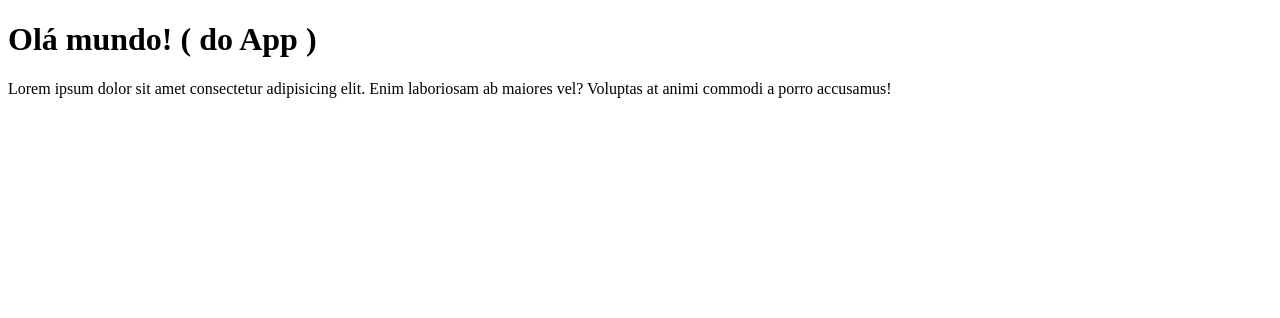
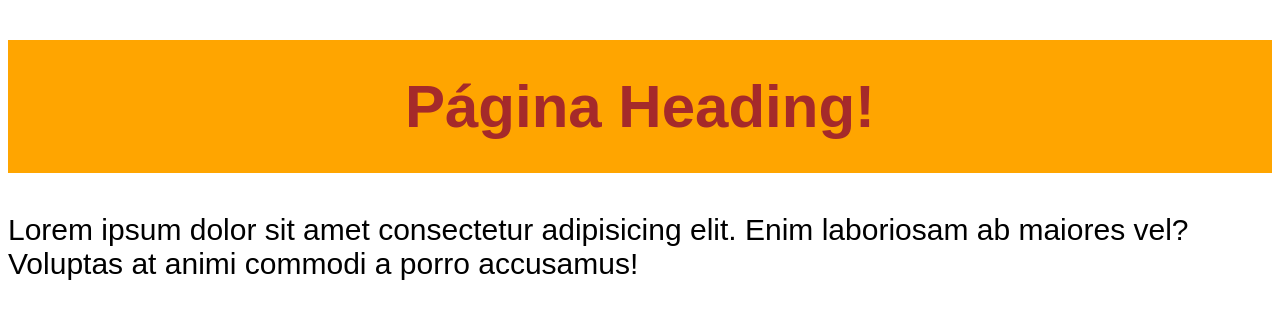
Before and after one commit to NetoResende/pomodoro-time, a React (Vite) app: page / in a window 1280 px wide. Shown: the top 318 px of the page. Built offline with nearby package versions, Linux system fonts and the light colour scheme.

Commit message:
Meu primeiro componente Heading

```diff
--- a/src/App.tsx
+++ b/src/App.tsx
@@ -1,7 +1,12 @@
+import { Heading } from './component/heading/Heading'
+
+import './styles/theme.css'
+import './styles/global.css'
+
 export function App (){
     return (
         <>
-            <h1>Olá mundo! ( do App )</h1>
+            <Heading/>
             <p>
                 Lorem ipsum dolor sit amet consectetur adipisicing elit. Enim laboriosam ab maiores vel? Voluptas at animi commodi a porro accusamus!
             </p>
--- /dev/null
+++ b/src/component/heading/Heading.module.css
@@ -0,0 +1,10 @@
+.heading {
+    background: orange;
+    font-family: Arial, Helvetica, sans-serif;
+    padding: 2rem;
+}
+
+.texto {
+    color: brown;
+    text-align: center;
+}
--- /dev/null
+++ b/src/component/heading/Heading.tsx
@@ -0,0 +1,5 @@
+import styles from './Heading.module.css'
+
+export function Heading(){
+    return <h1 className={`${styles.heading} ${styles.texto}`}>Página Heading!</h1>
+}
--- /dev/null
+++ b/src/styles/global.css
@@ -0,0 +1,8 @@
+body {
+    font-family: sans-serif;
+    font-size: 30px;
+}
+
+h1 {
+    color: var(--primary);
+}
--- /dev/null
+++ b/src/styles/theme.css
@@ -0,0 +1,3 @@
+:root {
+    --primary: cyan;
+}
```
